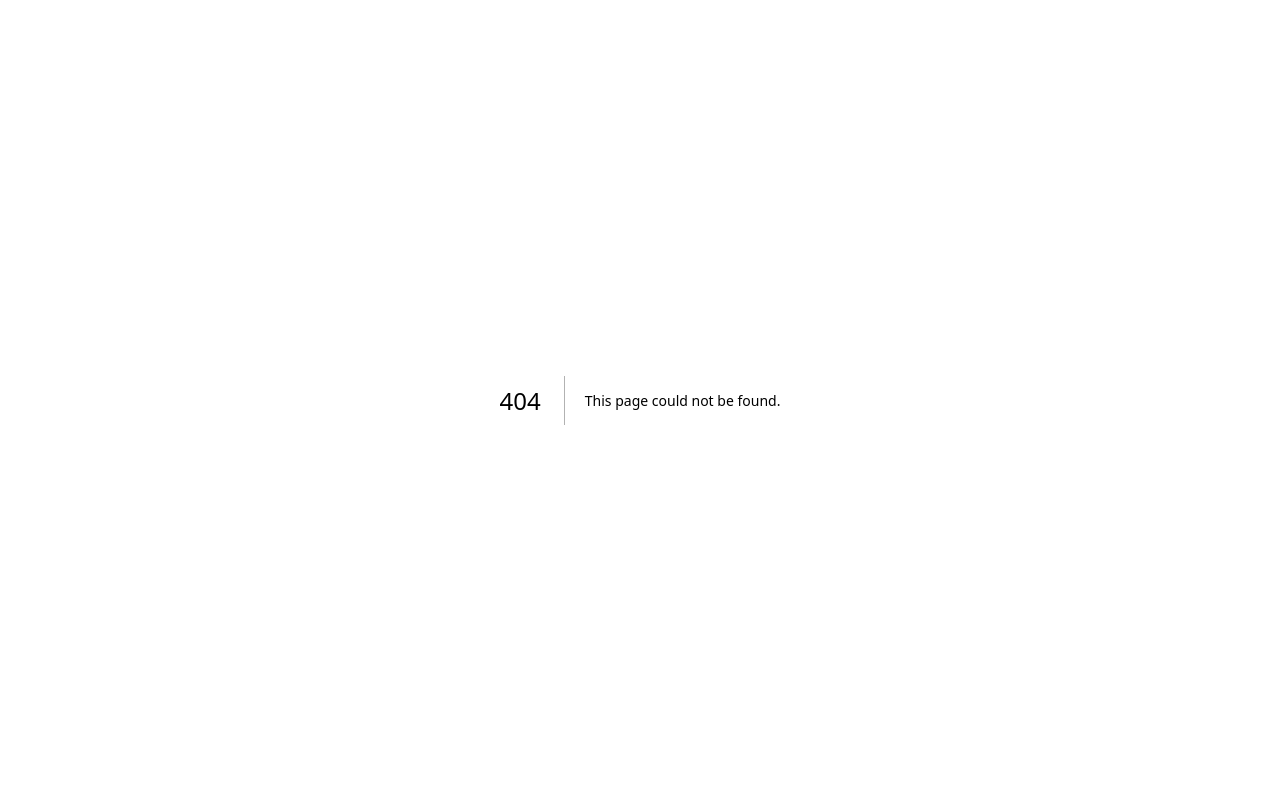
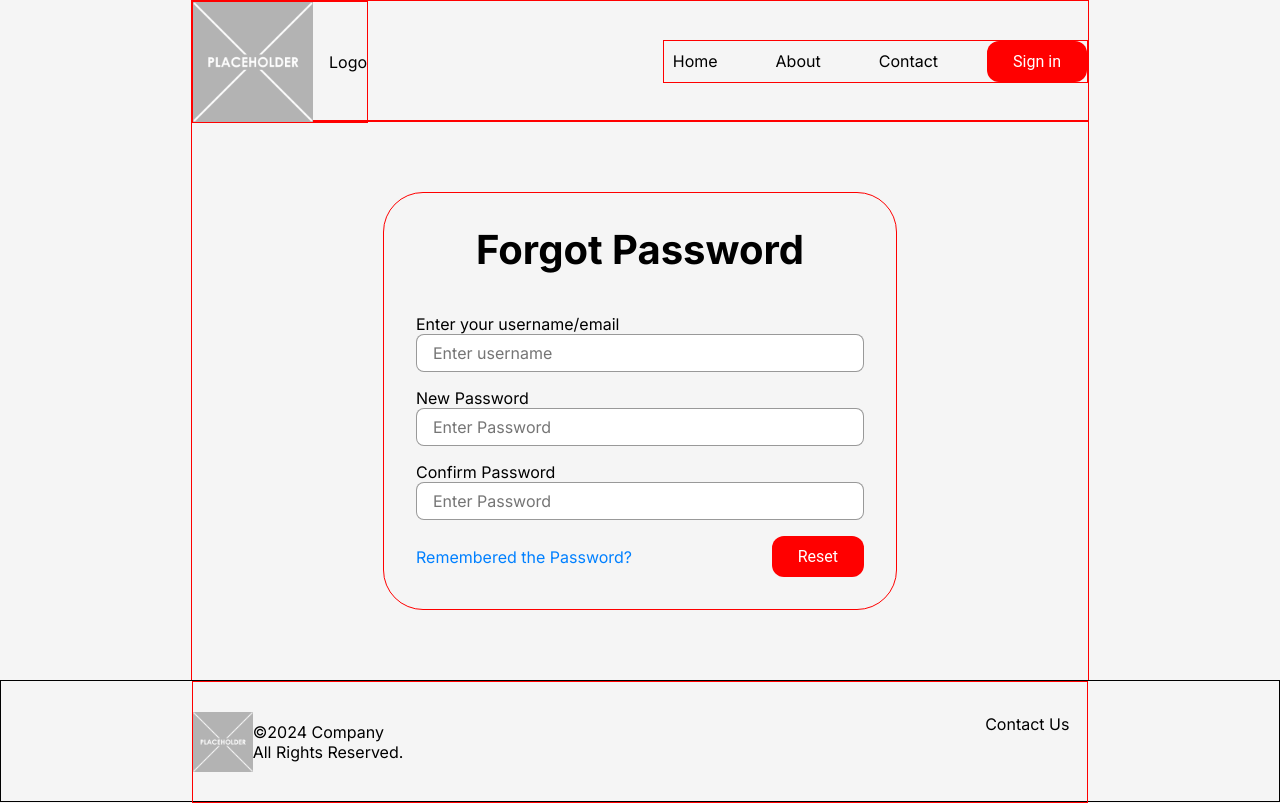
Before and after one commit to Pilner/Web-Auth-Boilerplate, a Next.js app: page /signin/forgot in a window 1280 px wide. Before the commit this address had no page. Built offline with nearby package versions, Linux system fonts and the light colour scheme.

Commit message:
feat: added sign in and forgot password page - Sign In Page: `/signin` - Forgot Password Page: `/signin/forgot`

```diff
--- a/src/_components/semantics/Navbar.tsx
+++ b/src/_components/semantics/Navbar.tsx
@@ -48,7 +48,7 @@ export function Navbar() {
 								</Link>
 							</li>
 							<li>
-								<LinkButton text="Login" href="/login"></LinkButton>
+								<LinkButton text="Sign in" href="/signin"></LinkButton>
 							</li>
 						</ul>
 					</div>
--- /dev/null
+++ b/src/app/signin/forgot/page.module.css
@@ -0,0 +1,35 @@
+#forgotPasswordPage {
+	height: 70vh;
+}
+
+#forgotPasswordPage a {
+	color: #0080ff;
+}
+
+#forgotPasswordPage>div {
+	height: 100%;
+	display: flex;
+	justify-content: center;
+	align-items: center;
+}
+
+#formContainer {
+	width: 50%;
+	border: 1px solid red;
+	border-radius: 2.5rem;
+	padding: 2rem;
+}
+
+#formContainer>h1 {
+	text-align: center;
+}
+
+#submitGroup {
+	display: flex;
+	justify-content: space-between;
+	align-items: center;
+}
+
+#submitGroup > #subForm {
+	margin: auto 0;
+}
--- /dev/null
+++ b/src/app/signin/forgot/page.tsx
@@ -0,0 +1,57 @@
+import { Footer } from "@/_components/semantics/Footer";
+import { Navbar } from "@/_components/semantics/Navbar";
+import { SubmitButton } from "@/_components/ui/Button";
+import { InputText } from "@/_components/ui/Input";
+import Link from "next/link";
+import styles from "./page.module.css";
+
+export default function ForgotPasswordPage() {
+	return (
+		<>
+			<Navbar />
+			<section id={styles.forgotPasswordPage}>
+				<div className="container">
+					<div id={styles.formContainer}>
+						<h1 className="sectionTitleFont">Forgot Password</h1>
+						<form id={styles.forgotPasswordForm} method="POST">
+							<InputText
+								type="text"
+								text="Enter your username/email"
+								inputId="username"
+								name="username"
+								placeholder="Enter username"
+								required={true}
+							/>
+							<InputText
+								type="password"
+								text="New Password"
+								inputId="username"
+								name="username"
+								placeholder="Enter Password"
+								required={true}
+							/>
+							<InputText
+								type="password"
+								text="Confirm Password"
+								inputId="username"
+								name="username"
+								placeholder="Enter Password"
+								required={true}
+							/>
+						</form>
+						<div id={styles.submitGroup}>
+							<div id={styles.subForm}>
+								<Link href="/signin">Remembered the Password?</Link>
+							</div>
+							<SubmitButton
+								form={styles.forgotPasswordForm}
+								text="Reset"
+							/>
+						</div>
+					</div>
+				</div>
+			</section>
+			<Footer />
+		</>
+	);
+}
--- /dev/null
+++ b/src/app/signin/page.module.css
@@ -0,0 +1,35 @@
+#signInPage {
+	height: 70vh;
+}
+
+#signInPage a {
+	color: #0080ff;
+}
+
+#signInPage > div {
+	height: 100%;
+	display: flex;
+	justify-content: center;
+	align-items: center;
+}
+
+#formContainer {
+	width: 50%;
+	border: 1px solid red;
+	border-radius: 2.5rem;
+	padding: 2rem;
+}
+
+#formContainer > #formTitleGroup {
+	text-align: center;
+}
+
+#submitGroup {
+	display: flex;
+	justify-content: space-between;
+	align-items: center;
+}
+
+#submitGroup > #subForm {
+	margin: auto 0;
+}
```
Also changed, not shown: src/app/signin/page.tsx (added, +57 -0 lines).
